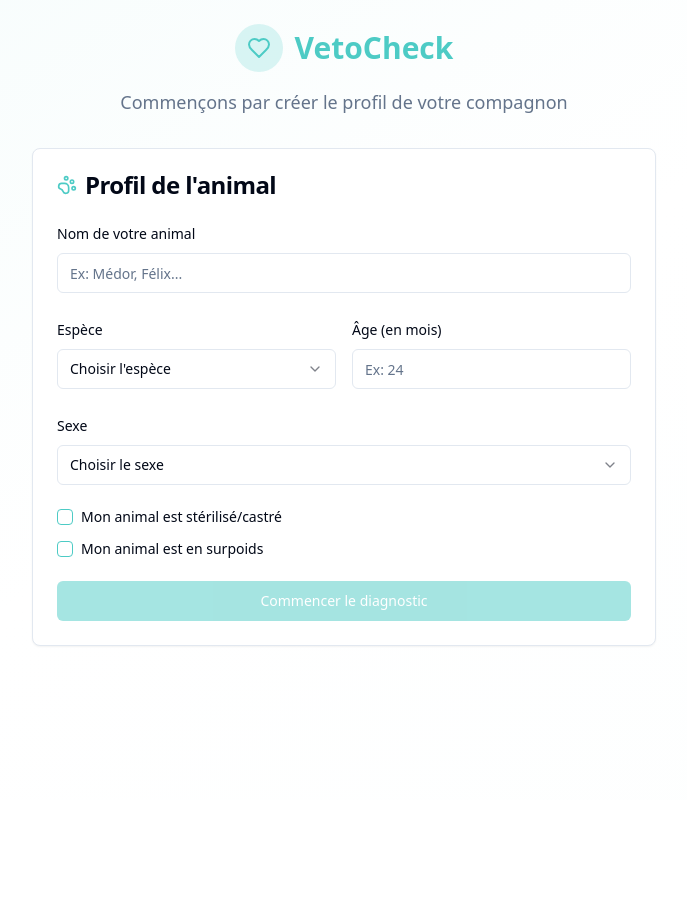
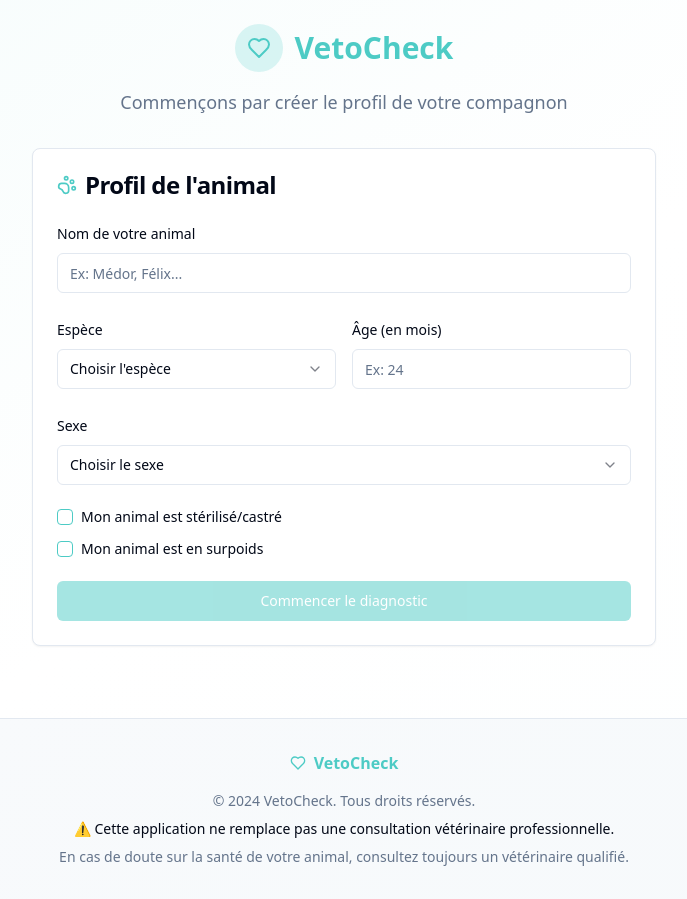
Before and after one commit to hackintux/pet-pals-health-check, a React (Vite) app: page / in a window 1280 px wide. Shown: the whole page, without its empty margins (296-983 px from the left). Before the commit the page ends 800 px from the top, so only its background shows below. Built offline with nearby package versions, Linux system fonts and the light colour scheme.

Commit message:
Add footer with copyright and disclaimer
Add a footer to the application displaying the Vetocheck copyright and a disclaimer stating that the app does not replace a veterinary consultation.

```diff
--- /dev/null
+++ b/src/components/Footer.tsx
@@ -0,0 +1,28 @@
+import { Heart } from 'lucide-react';
+
+export const Footer = () => {
+  return (
+    <footer className="bg-muted/50 border-t mt-12">
+      <div className="max-w-4xl mx-auto px-6 py-8">
+        <div className="text-center space-y-4">
+          <div className="flex items-center justify-center gap-2">
+            <Heart className="h-4 w-4 text-primary" />
+            <span className="font-semibold text-primary">VetoCheck</span>
+          </div>
+
+          <div className="space-y-2 text-sm text-muted-foreground">
+            <p>
+              © 2024 VetoCheck. Tous droits réservés.
+            </p>
+            <p className="font-medium text-foreground">
+              ⚠️ Cette application ne remplace pas une consultation vétérinaire professionnelle.
+            </p>
+            <p>
+              En cas de doute sur la santé de votre animal, consultez toujours un vétérinaire qualifié.
+            </p>
+          </div>
+        </div>
+      </div>
+    </footer>
+  );
+};
--- a/src/pages/Index.tsx
+++ b/src/pages/Index.tsx
@@ -2,6 +2,7 @@ import { useState } from 'react';
 import { AnimalProfile as AnimalProfileComponent } from '@/components/AnimalProfile';
 import { Questionnaire } from '@/components/Questionnaire';
 import { DiagnosticResult as DiagnosticResultComponent } from '@/components/DiagnosticResult';
+import { Footer } from '@/components/Footer';
 import { AnimalProfile, Answer, DiagnosticResult } from '@/types/vetocheck';
 import { calculateDiagnostic } from '@/utils/diagnostic';
 
@@ -32,7 +33,8 @@ const Index = () => {
   };
 
   return (
-    <div className="min-h-screen bg-gradient-to-br from-primary/5 via-background to-accent/10">
+    <div className="min-h-screen bg-gradient-to-br from-primary/5 via-background to-accent/10 flex flex-col">
+      <div className="flex-1">
         {currentStep === 'profile' && (
           <AnimalProfileComponent onProfileComplete={handleProfileComplete} />
         )}
@@ -52,6 +54,9 @@ const Index = () => {
           />
         )}
       </div>
+
+      <Footer />
+    </div>
   );
 };
 
```
Lines whose indentation alone changed are shown as unchanged.
